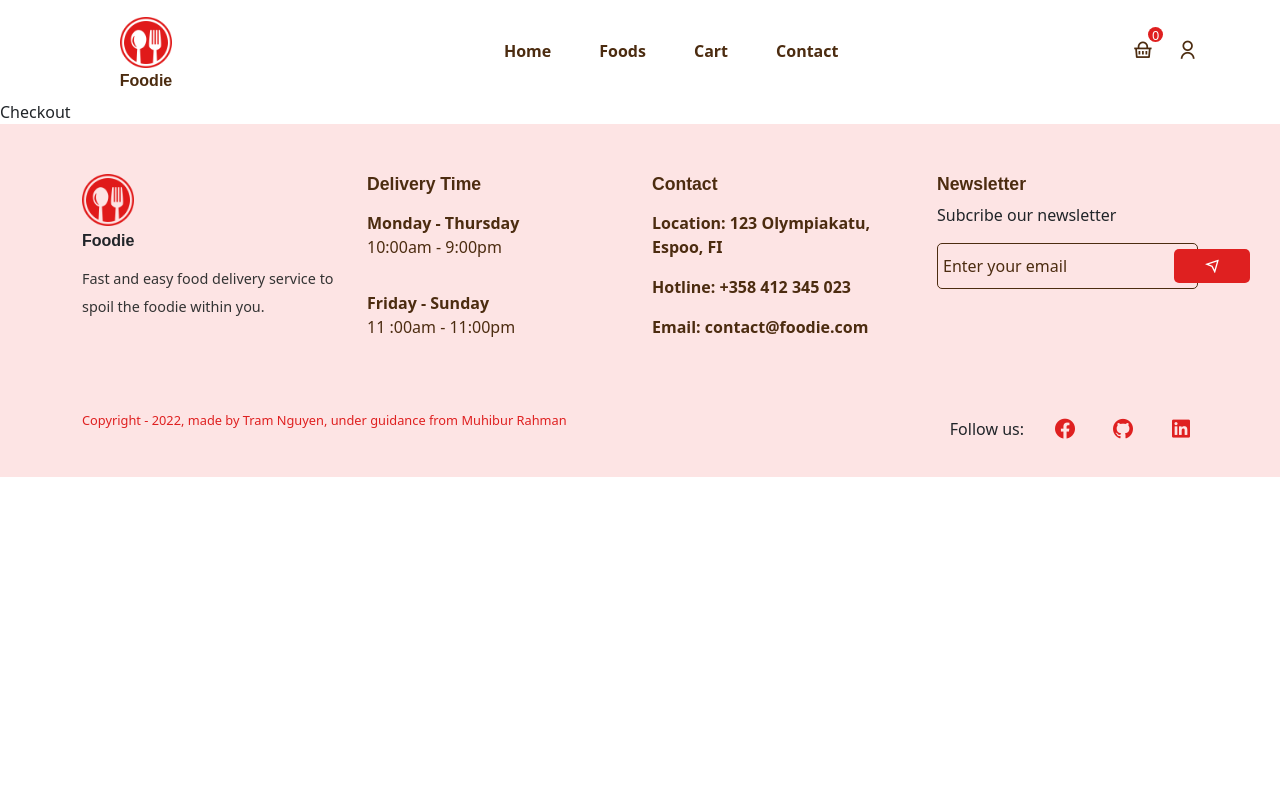
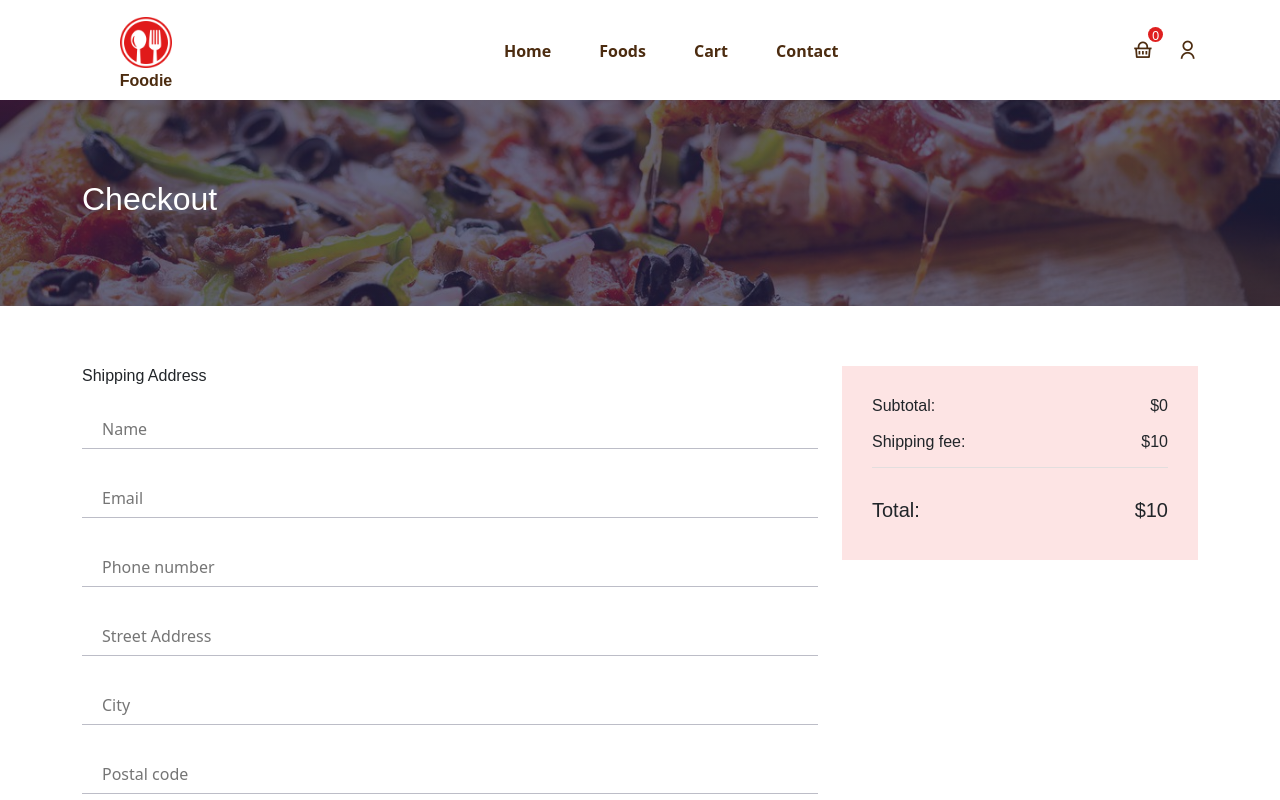
Before and after one commit to KISHORETEC/food-delivery-react-redux-app, a React (Create React App) app: page /checkout in a window 1280 px wide. Shown: the top 800 px of the page. Built offline with nearby package versions, Linux system fonts and the light colour scheme; a web font is replaced by a local one.

Commit message:
Finish Checkout Page

```diff
--- a/src/pages/Checkout.jsx
+++ b/src/pages/Checkout.jsx
@@ -1,7 +1,130 @@
-import React from 'react';
+import React, { useState } from 'react';
 
+import { useSelector } from 'react-redux';
+import { Container, Row, Col } from 'reactstrap';
+import CommonSection from '../components/UI/common-section/CommonSection';
+import Helmet from '../components/Helmet/Helmet';
+import '../styles/checkout.css';
 const Checkout = () => {
-  return <div>Checkout</div>;
+  const [enteredName, setEnteredName] = useState('');
+  const [enteredEmail, setEnteredEmail] = useState('');
+  const [enteredNumber, setEnteredNumber] = useState('');
+  const [enteredAddress, setEnteredAddress] = useState('');
+  const [enteredCity, setEnteredCity] = useState('');
+  const [enteredPostalCode, setEnteredPostalCode] = useState('');
+  const [enteredCountry, setEnteredCountry] = useState('');
+
+  const shippingInfo = [];
+  const cartTotalAmount = useSelector((state) => state.cart.totalAmount);
+  const shippingCost = 10;
+  const totalAmount = cartTotalAmount + shippingCost;
+  const submitHandler = (e) => {
+    e.preventDefault();
+    const userShippingAddress = {
+      name: enteredName,
+      email: enteredEmail,
+      phone: enteredNumber,
+      address: enteredAddress,
+      city: enteredCity,
+      postalCode: enteredPostalCode,
+      country: enteredCountry,
+    };
+
+    shippingInfo.push(userShippingAddress);
+    console.log(shippingInfo);
+  };
+  return (
+    <Helmet title='Checkout'>
+      <CommonSection title='Checkout' />
+      <section>
+        <Container>
+          <Row>
+            <Col lg='8' md='6'>
+              <h6 className='mb-4'>Shipping Address</h6>
+              <form
+                action=''
+                className='checkout__form'
+                onSubmit={submitHandler}
+              >
+                <div className='form__group'>
+                  <input
+                    required
+                    type='text'
+                    placeholder='Name'
+                    onChange={(e) => setEnteredName(e.target.value)}
+                  />
+                </div>
+                <div className='form__group'>
+                  <input
+                    required
+                    type='email'
+                    placeholder='Email'
+                    onChange={(e) => setEnteredEmail(e.target.value)}
+                  />
+                </div>
+                <div className='form__group'>
+                  <input
+                    required
+                    type='number'
+                    placeholder='Phone number'
+                    onChange={(e) => setEnteredNumber(e.target.value)}
+                  />
+                </div>
+                <div className='form__group'>
+                  <input
+                    required
+                    type='text'
+                    placeholder='Street Address'
+                    onChange={(e) => setEnteredAddress(e.target.value)}
+                  />
+                </div>
+                <div className='form__group'>
+                  <input
+                    required
+                    type='text'
+                    placeholder='City'
+                    onChange={(e) => setEnteredCity(e.target.value)}
+                  />
+                </div>
+                <div className='form__group'>
+                  <input
+                    required
+                    type='number'
+                    placeholder='Postal code'
+                    onChange={(e) => setEnteredPostalCode(e.target.value)}
+                  />
+                </div>
+                <div className='form__group'>
+                  <input
+                    required
+                    type='text'
+                    placeholder='Country'
+                    onChange={(e) => setEnteredCountry(e.target.value)}
+                  />
+                </div>
+                <button className='addToCart__btn'>Pay for your order</button>
+              </form>
+            </Col>
+            <Col lg='4' md='6'>
+              <div className='checkout__bill'>
+                <h6 className='d-flex align-items-center justify-content-between mb-3'>
+                  Subtotal:<span>${cartTotalAmount}</span>
+                </h6>
+                <h6 className='d-flex align-items-center justify-content-between mb-3'>
+                  Shipping fee:<span>${shippingCost}</span>
+                </h6>
+                <div className='checkout__total'>
+                  <h5 className='d-flex align-items-center justify-content-between'>
+                    Total: <span>${totalAmount}</span>
+                  </h5>
+                </div>
+              </div>
+            </Col>
+          </Row>
+        </Container>
+      </section>
+    </Helmet>
+  );
 };
 
 export default Checkout;
--- a/src/pages/FoodDetails.jsx
+++ b/src/pages/FoodDetails.jsx
@@ -32,6 +32,7 @@
 
   const submitHandler = (e) => {
     e.preventDefault();
+    console.log(enteredName, enteredEmail, reviewMsg);
   };
 
   useEffect(() => {
--- a/src/styles/cart-page.css
+++ b/src/styles/cart-page.css
@@ -21,9 +21,11 @@
   cursor: pointer;
 }
 
-.cart__page-btn a {
+.cart__page-btn a,
+.cart__page-btn a:hover {
   color: #fff;
 }
+
 .cart__subtotal {
   color: var(--secondary-color);
   font-size: 1.2rem;
--- /dev/null
+++ b/src/styles/checkout.css
@@ -0,0 +1,20 @@
+@import '../index.css';
+.checkout__bill {
+  background: var(--third-color);
+  padding: 30px;
+}
+
+.checkout__total {
+  border-top: 1px solid rgba(221, 221, 221, 0.85);
+  padding-top: 30px;
+}
+
+@media only screen and (max-width: 768px) {
+  .checkout__total h6,
+  .checkout__bill h6 {
+    font-size: 0.9rem;
+  }
+  .checkout__bill {
+    margin-top: 40px;
+  }
+}
```
